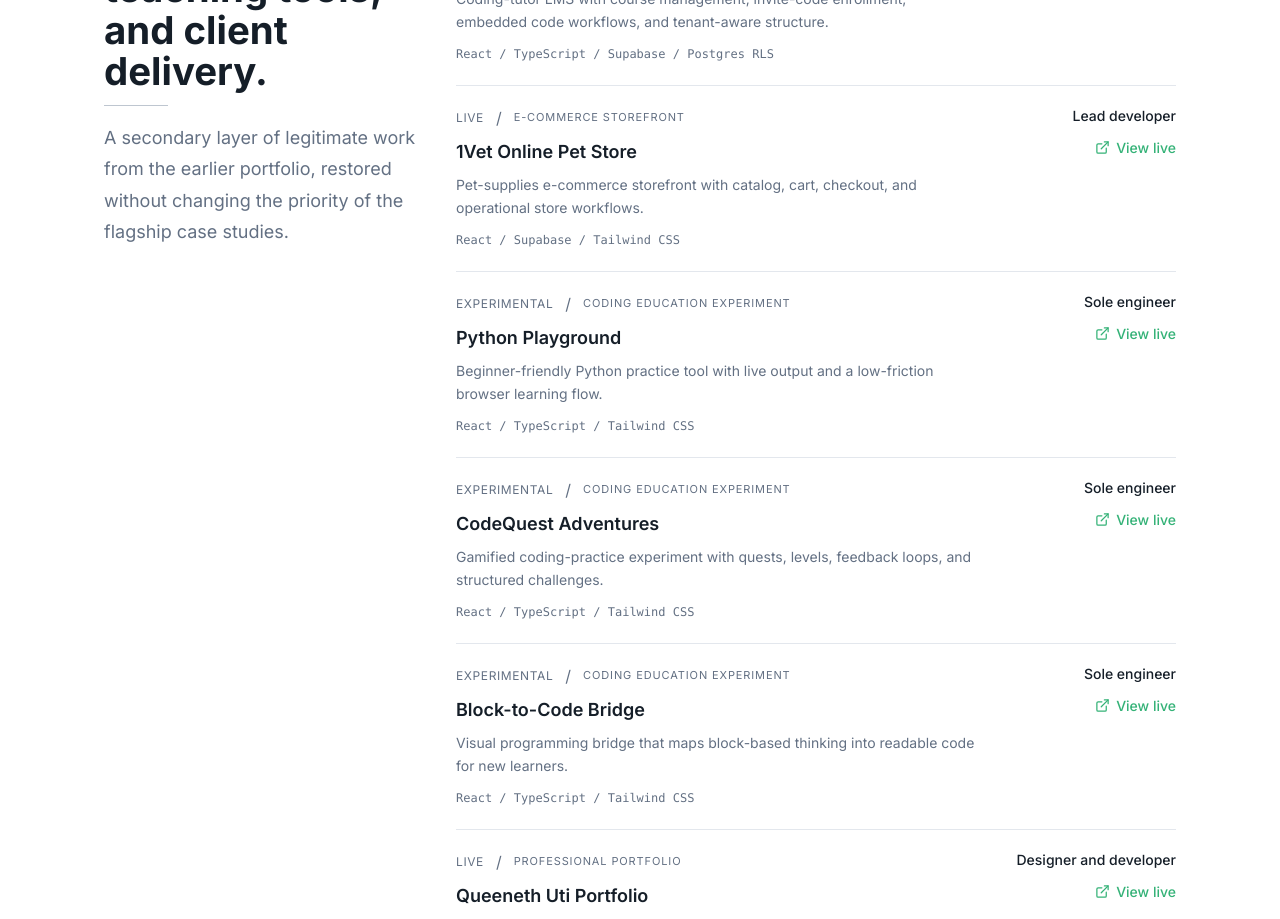
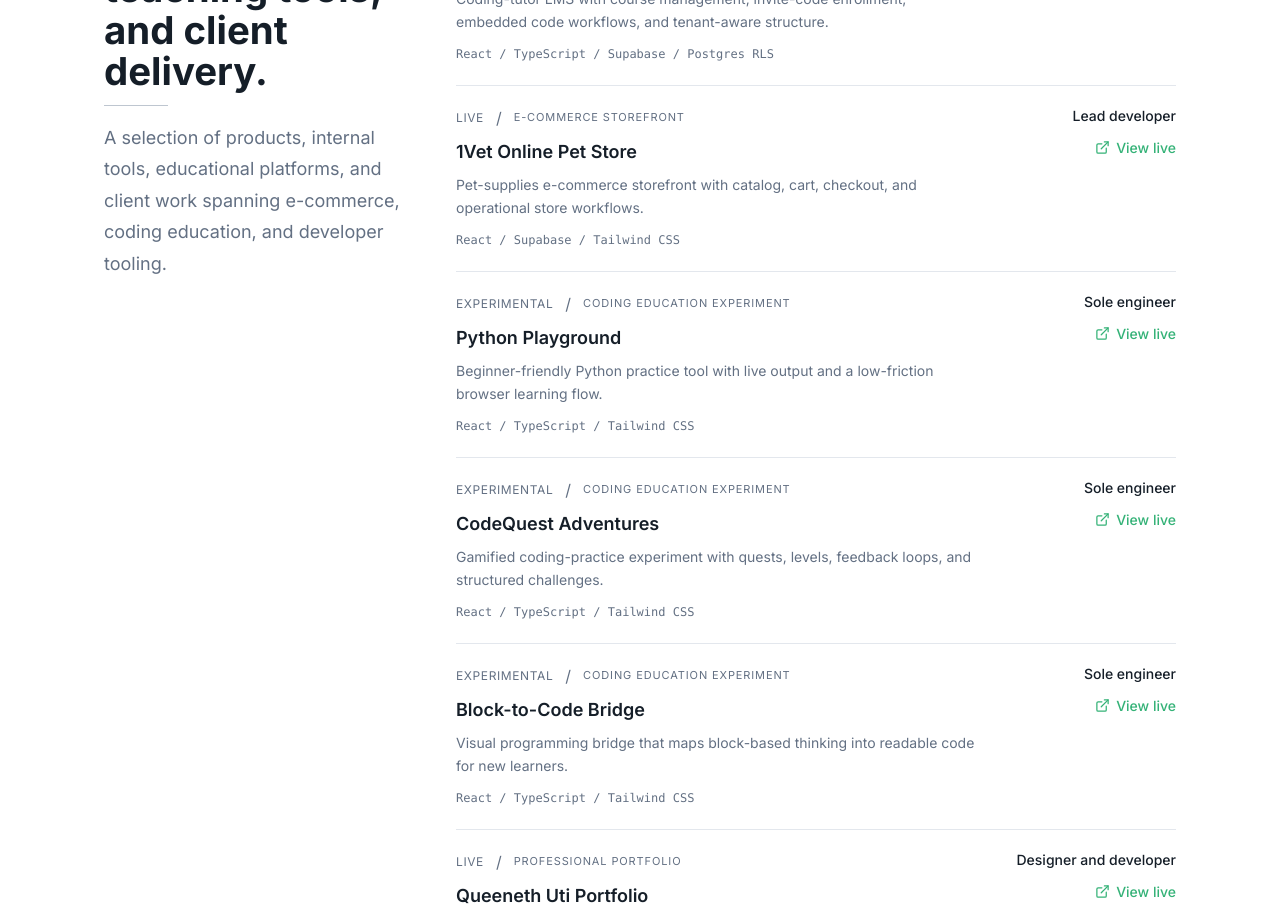
Before and after one commit to kenoyek/kenoye-portfolio, a React (Vite) app: page / in a window 1280 px wide. Shown: the part 2100-3019 px from the top of the page. Built offline with nearby package versions, Linux system fonts and the light colour scheme; no server answers; the HTML template or start-up script is replaced by a standard one.

Commit message:
Update additional work portfolio copy

```diff
--- a/src/components/home/AdditionalProjects.tsx
+++ b/src/components/home/AdditionalProjects.tsx
@@ -17,7 +17,7 @@ export const AdditionalProjects = () => (
         <SectionHeader
           eyebrow="More engineering work"
           title="Smaller builds, teaching tools, and client delivery."
-          description="A secondary layer of legitimate work from the earlier portfolio, restored without changing the priority of the flagship case studies."
+          description="A selection of products, internal tools, educational platforms, and client work spanning e-commerce, coding education, and developer tooling."
           className="lg:self-start"
         />
 
```
